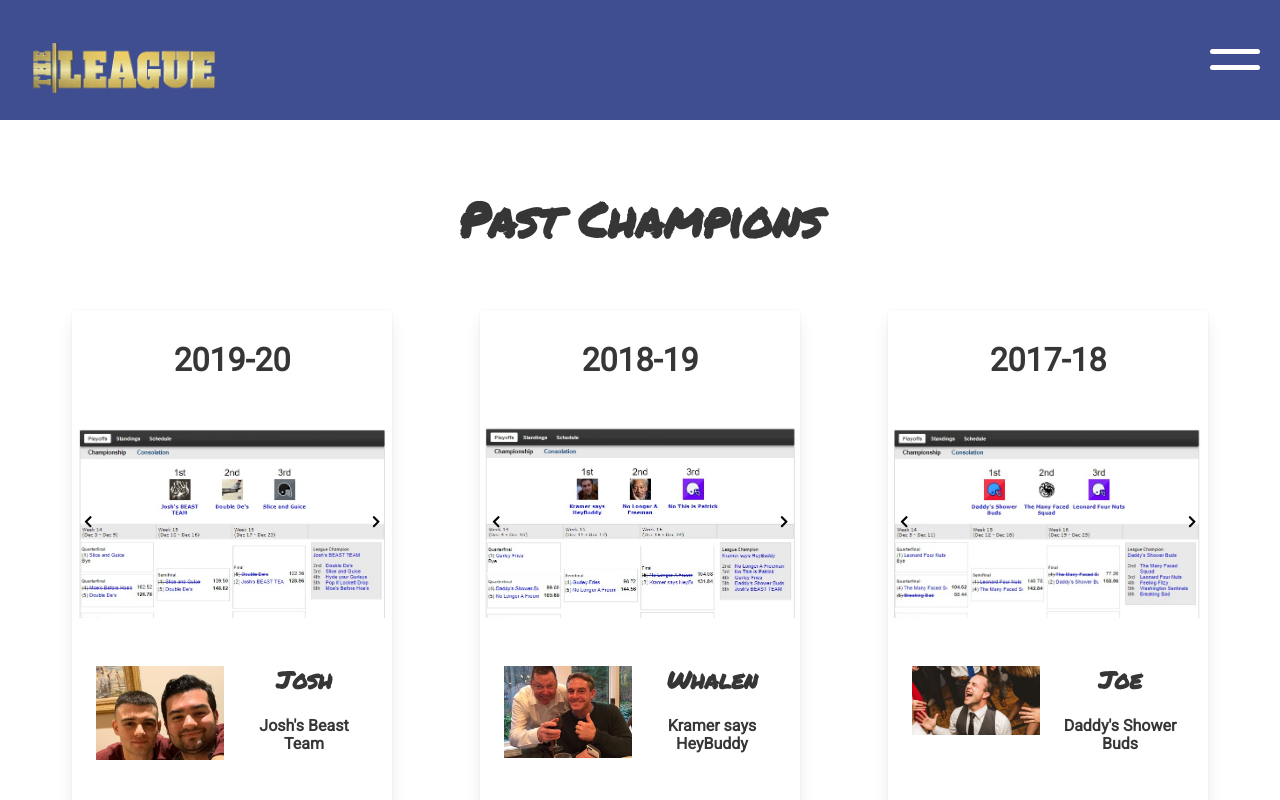
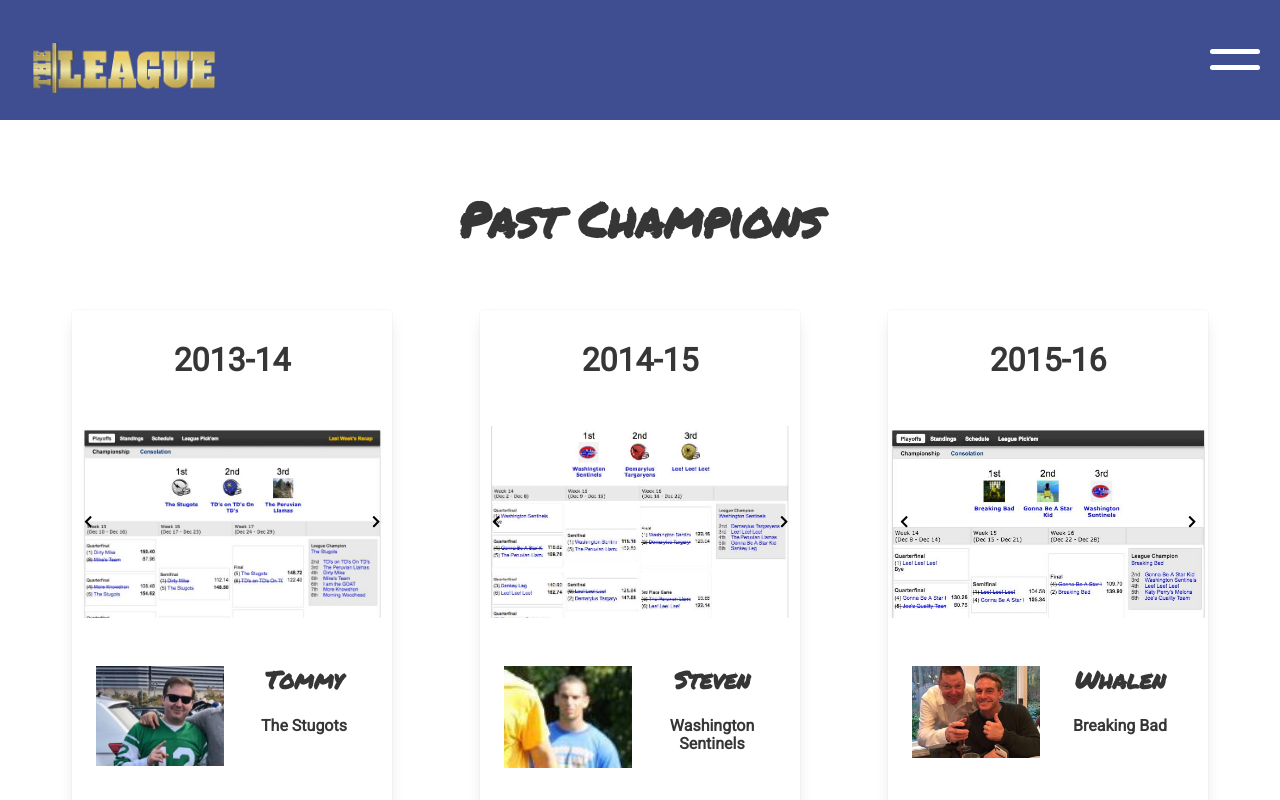
Before and after one commit to gdelv/fantasyWebsite, a React (Create React App) app: page /history in a window 1280 px wide. Shown: the top 800 px of the page. Built offline with nearby package versions, Linux system fonts and the light colour scheme.

Commit message:
reversed history order and increased contact container height

```diff
--- a/src/screens/Contact/Contact.scss
+++ b/src/screens/Contact/Contact.scss
@@ -4,6 +4,7 @@
 
 .contact-container {
     max-width: 100%;
+    min-height: 65vh;
     display: flex;
     justify-content: center;
     flex-wrap: wrap;
--- a/src/screens/History/History.jsx
+++ b/src/screens/History/History.jsx
@@ -13,7 +13,7 @@ export default function History() {
                 className='has-text-centered is-size-1 history-title primary'
             />
             <div className="card-container">
-                {historyArr.map((winner) =>{
+                {historyArr.reverse().map((winner) =>{
                     return (
                         <HistoryCard
                             year={winner.year}
```
Also changed, not shown: 1 other file (tests, documents, lock files or other folders).
